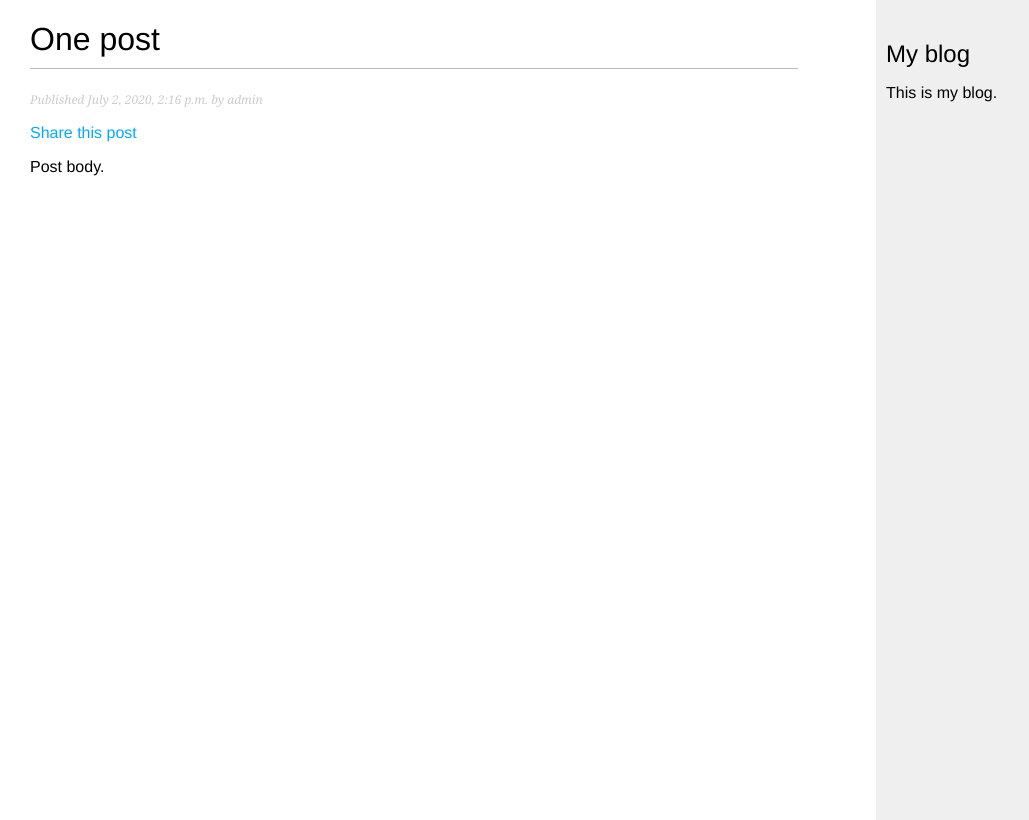
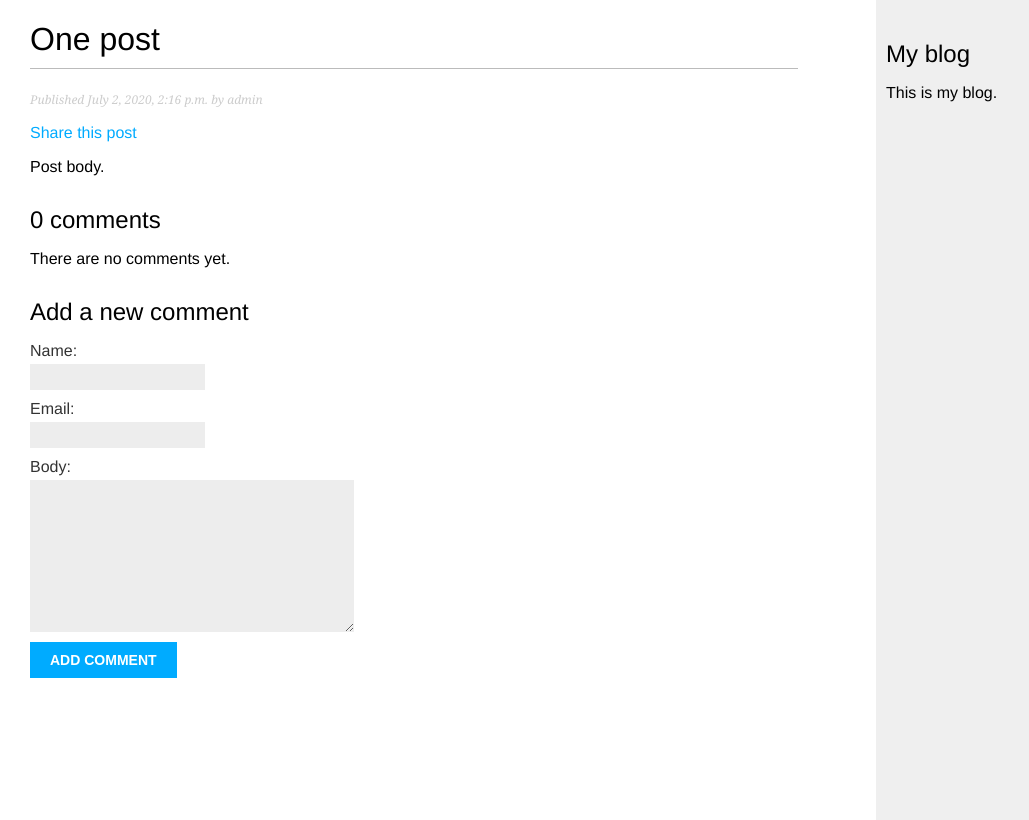
Before and after one commit to watislaf/django_blog, a Django app: a page that uses blog/templates/blog/post/detail.html in a window 1280 px wide. Shown: the whole page, without its empty margins (0-1029 px from the left). Run offline with Django 3.2, Linux system fonts and the light colour scheme; data comes from the database, SQL or seed files in the repository; both versions use the stored data as it was after the commit.

Commit message:
Give possibility to create a comments

```diff
--- a/blog/forms.py
+++ b/blog/forms.py
@@ -1,5 +1,14 @@
 from django import forms
 
+from .models import Comment
+
+# Другой вид формы для заполнения. Подходит для динамической формы
+class CommentForm(forms.ModelForm):
+    class Meta:
+        model = Comment
+        fields = ('name', 'email', 'body')
+
+# Форма для заполнения почты ( логично )
 class EmailPostForm(forms.Form):
     name = forms.CharField(max_length = 25)
     email = forms.EmailField()
--- a/blog/models.py
+++ b/blog/models.py
@@ -21,9 +21,9 @@ class Post(models.Model):
     author = models.ForeignKey(
         User, on_delete = models.CASCADE,
         related_name = 'blog_posts')
-
     # ForeignKey -> a many-to-one relationship
     # on_delete
+
     body = models.TextField()
     publish = models.DateTimeField(default = timezone.now)
     created = models.DateTimeField(auto_now_add = True)
@@ -43,14 +43,14 @@ class Post(models.Model):
                               choices = STATUS_CHOICES,
                               default = 'draft')
 
-    #каноничное url
+    # каноничное url
     def get_absolute_url(self):
         return reverse('blog:post_detail',
                        args = [self.publish.year,
                                self.publish.month,
                                self.publish.day,
                                self.slug],
-                        )
+                       )
 
     class Meta:
         ordering = ('-publish',)
@@ -60,4 +60,20 @@ class Post(models.Model):
     def __str__(self):
         return self.title
 
-#
+class Comment(models.Model):
+    post = models.ForeignKey(Post,
+                             on_delete = models.CASCADE,
+                             related_name = 'comments')
+    # related_name используется для обращения от post к его комментариям
+    name = models.CharField(max_length = 80)
+    email = models.EmailField()
+    body = models.TextField()
+    created = models.DateTimeField(auto_now_add = True)
+    updated = models.DateTimeField(auto_now = True)
+    active = models.BooleanField(default = True)
+
+    class Meta:
+        ordering = ('created',)
+
+    def __str__(self):
+        return f'Comment by {self.name} on {self.post}'
--- a/blog/templates/blog/post/detail.html
+++ b/blog/templates/blog/post/detail.html
@@ -3,13 +3,42 @@
 {% block content %}
 <h1>{{ post.title }}</h1>
 <p class="date">
-    Published {{ post.publish }} by {{ post.author }}
+	Published {{ post.publish }} by {{ post.author }}
 </p>
 <p>
-
- <a href="{% url 'blog:post_share' post.id %}">
- Share this post
- </a>
+	<a href="{% url 'blog:post_share' post.id %}">
+		Share this post
+	</a>
 </p>
 {{ post.body|linebreaks }}
+
+{% with comments.count as total_comments %}
+<h2>
+	{{ total_comments }} comment{{ total_comments|pluralize }}
+</h2>
+{% endwith %}
+
+{% for comment in comments %}
+<div class="comment">
+	<p class="info">
+		Comment {{ forloop.counter }} by {{ comment.name }}
+		{{ comment.created }}
+	</p>
+	{{ comment.body|linebreaks }}
+</div>
+{% empty %}
+<p>There are no comments yet.</p>
+{% endfor %}
+
+{% if new_comment %}
+<h2>Your comment has been added.</h2>
+{% else %}
+<h2>Add a new comment</h2>
+<form method="post">
+	{{ comment_form.as_p }}
+	{% csrf_token %}
+	<p><input type="submit" value="Add comment"></p>
+</form>
+{% endif %}
+
 {% endblock %}
--- a/blog/views.py
+++ b/blog/views.py
@@ -1,7 +1,7 @@
 from django.shortcuts import render, get_object_or_404
 from django.core.paginator import Paginator, EmptyPage, \
     PageNotAnInteger
-from .models import Post
+from .models import Post, Comment
 
 def post_list(request):
     object_list = Post.published.all()
@@ -26,7 +26,8 @@ def post_list(request):
 from django.views.generic import ListView
 
 class PostListView(ListView):
-    # помимо обычной функции мы можем использовать класс ListView который предоставит нам такой же функционал
+    # помимо обычной функции мы можем использовать класс ListView который предоставит нам такой же функционл
+    # с пагинацией
     queryset = Post.published.all()
     context_object_name = 'posts'
     paginate_by = 3
@@ -38,13 +39,32 @@ def post_detail(request, year, month, day, post):
                              publish__year = year,
                              publish__month = month,
                              publish__day = day)
+    # List of active comments for this post
+    comments = post.comments.filter(active = True)
+    new_comment = None
+    if request.method == 'POST':
+        # A comment was posted, получить информациб из запроса
+        comment_form = CommentForm(data = request.POST)
+        if comment_form.is_valid():
+            # Копирование без сохранения
+            new_comment = comment_form.save(commit = False)
+            # Меняем так свои параметры
+            new_comment.post = post
+            # Сохранение в database
+            new_comment.save()
+    else:
+        comment_form = CommentForm()
+
     # 404 или обьект с полями
     return render(request,
                   'blog/post/detail.html',
-                  {'post': post})
-    # теперь у detail есть поле post
+                  {'post': post,
+                   'comments': comments,
+                   'new_comment': new_comment,
+                   'comment_form': comment_form})
+    # теперь у detail есть поле post, из которого можно брать информацию
 
-from .forms import EmailPostForm
+from .forms import EmailPostForm, CommentForm
 
 from django.core.mail import send_mail
 
```
Also changed, not shown: blog/admin.py (+8 -2 lines), notes.txt (+6 -1 lines), db.sqlite3.
